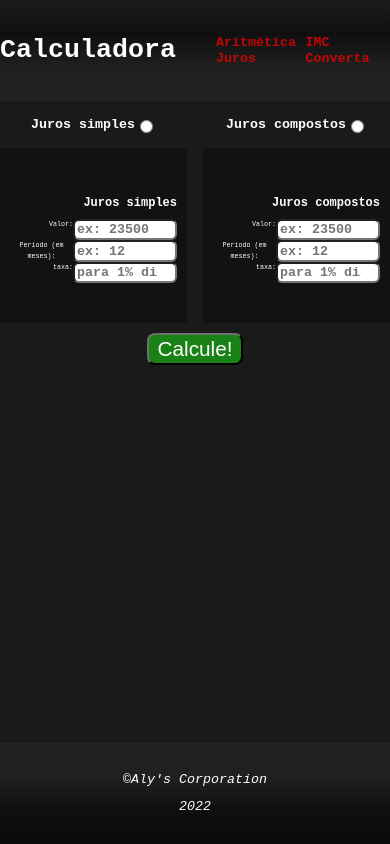
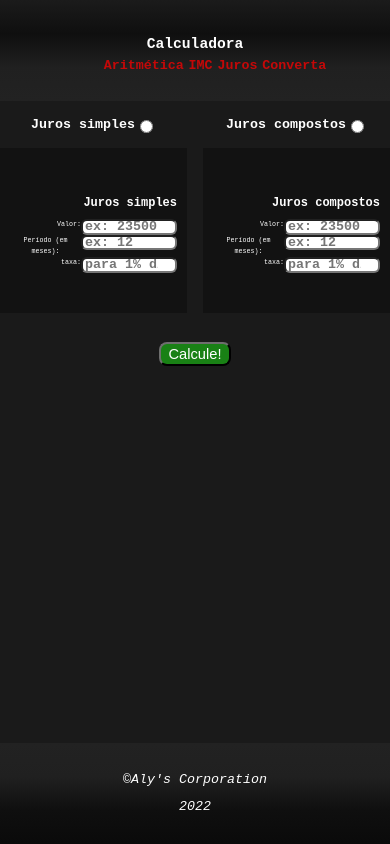
Before and after one commit to alysson97/Calculadora, a plain HTML site: page Juros.html in a window 390 px wide. Drawn offline with Linux system fonts and the light colour scheme.

Commit message:
Update style.css

```diff
--- a/style.css
+++ b/style.css
@@ -698,11 +698,24 @@ p{
         line-height: 0.7rem;
     }
     ul, ul li{
-        display: grid;
-        grid-template-columns: 1fr 1fr;
+        /* display: grid;
+        grid-template-columns: 1fr 1fr; */
         row-gap: 0.3rem;
         column-gap: 0.3rem;
         margin: 0;
+
+
+    }
+    .container-top h1{
+        /* display: none; */
+        font-size: 11pt;
+
+    }
+    .container-top{
+        display: flex;
+        flex-direction: column;
+        justify-content: center;
+        align-items: center;
 
     }
     .hide-span{
@@ -714,7 +727,12 @@ p{
         max-width: 200px;
     }
     .juros-input{
-        max-width: 6rem;
+        max-width: 5.5rem;
+        max-height: 0.6rem;
+    }
+    .btn3{
+        font-size: 11pt;
+        margin-top: 2rem;
     }
     .container-mid_juros{
         flex-direction: column;
@@ -722,6 +740,7 @@ p{
     }
     .container-mid-converta{
         height: initial;
+        margin-top: 1rem;
     }
     .container-bot_converta{
         margin-top: 42px;
```
